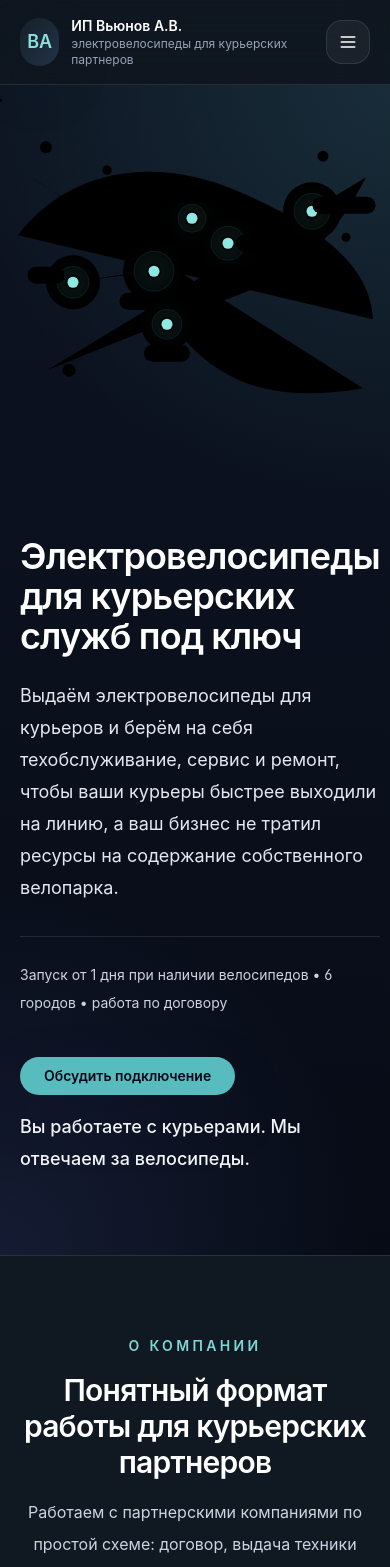
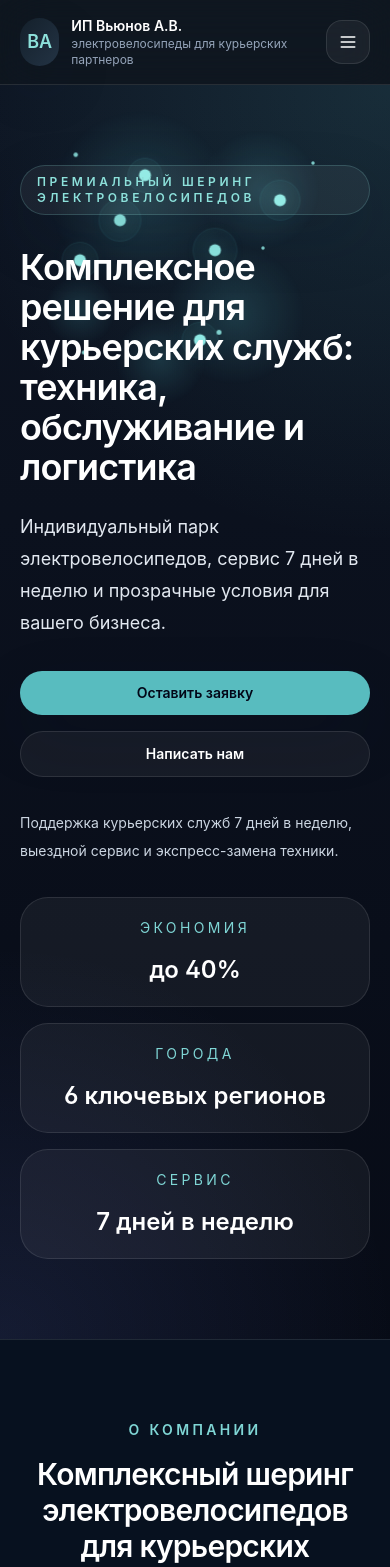
Before and after one commit to LekaVJN/ab, a Next.js app: page / in a window 390 px wide. Shown: the top 1567 px of the page. Built offline with nearby package versions, Linux system fonts and the light colour scheme.

Commit message:
Update site content before publishing

```diff
--- a/components/CompanySection.tsx
+++ b/components/CompanySection.tsx
@@ -4,7 +4,7 @@ import { motion } from 'framer-motion';
 
 export default function CompanySection() {
   return (
-    <section id="company" className="border-t border-white/10 bg-[#101922]">
+    <section id="company" className="border-t border-white/10 bg-[#07111f]">
       <div className="container py-20">
         <motion.div
           initial={{ opacity: 0, y: 24 }}
@@ -16,38 +16,38 @@ export default function CompanySection() {
           <div className="section-heading mx-auto max-w-4xl space-y-4 text-center">
             <p className="section-title">О компании</p>
             <h2 className="text-3xl font-semibold tracking-tight text-white sm:text-4xl">
-              Понятный формат работы для курьерских партнеров
+              Комплексный шеринг электровелосипедов для курьерских компаний
             </h2>
             <p className="max-w-3xl text-base leading-8 text-slate-300 sm:text-lg">
-              Работаем с партнерскими компаниями по простой схеме: договор, выдача техники курьерам, плановое обслуживание,
-              ремонт и замена без лишней бюрократии.
+              ИП Вьюнов А.В. предлагает полный сервис аренды для бизнеса: парк электровелосипедов, гибкую выдачу для курьеров,
+              сервисное сопровождение и оперативную замену техники.
             </p>
           </div>
           <div className="mt-12 grid gap-6 sm:grid-cols-2">
             {[
               {
-                title: 'Договор с партнером',
-                text: 'Работаем официально, с понятными условиями и фиксированным порядком взаимодействия.',
+                title: 'Комплексный парк',
+                text: 'Готовые электровелосипеды для ежедневной работы курьерских команд.',
               },
               {
-                title: 'Выдача курьерам',
-                text: 'Курьеры приходят от партнера, мы выдаем подготовленные велосипеды и фиксируем выдачу.',
+                title: 'Гибкий шеринг',
+                text: 'Адаптивные условия аренды под задачи курьерских компаний.',
               },
               {
-                title: 'Плановое ТО',
-                text: 'Бесплатное техническое обслуживание примерно раз в две недели.',
+                title: 'Лёгкая выдача',
+                text: 'Оперативная выдача техники курьерам в удобном режиме.',
               },
               {
-                title: 'Ремонт без лишней паузы',
-                text: 'Если проблема с техникой не связана с действиями курьера, помогаем разобраться и забираем велосипед при необходимости.',
+                title: 'Сервисное сопровождение',
+                text: 'Поддержка и техобслуживание на каждом этапе эксплуатации.',
               },
               {
-                title: 'Быстрая замена',
-                text: 'Когда ремонт занимает время, выдаем замену, чтобы работа не останавливалась.',
+                title: 'Гарантийное обслуживание',
+                text: 'Гарантии на технику и замена оборудования в срок.',
               },
               {
-                title: 'Связь по делу',
-                text: 'На связи с менеджерами и курьерами по телефону и в мессенджерах.',
+                title: 'Быстрая замена техники',
+                text: 'Замена велосипеда за считанные часы при необходимости.',
               },
             ].map((item, index) => (
               <motion.div
--- a/components/Footer.tsx
+++ b/components/Footer.tsx
@@ -2,13 +2,13 @@
 
 export default function Footer() {
   return (
-    <footer className="border-t border-white/10 bg-[#0d141c] text-slate-400">
+    <footer className="border-t border-white/10 bg-[#08121f] text-slate-400">
       <div className="container py-10">
         <div className="grid gap-8 md:grid-cols-[1.5fr_1fr] lg:grid-cols-[1.6fr_1fr]">
           <div>
             <p className="text-sm uppercase tracking-[0.22em] text-[#7fd6d5]">ИП Вьюнов А.В.</p>
             <p className="mt-4 max-w-2xl text-sm leading-7 text-slate-400">
-              Электровелосипеды для курьерских партнеров: выдача, обслуживание и замена в нескольких городах Сибири.
+              Профессиональный шеринг электровелосипедов для курьеров. Деловой и надежный формат сотрудничества.
             </p>
           </div>
           <div className="grid gap-3 text-sm leading-7 text-slate-400">
--- a/components/GeographySection.tsx
+++ b/components/GeographySection.tsx
@@ -6,8 +6,8 @@ const cities = ['Кемерово', 'Омск', 'Томск', 'Новосиби
 
 export default function GeographySection() {
   return (
-    <section id="geography" className="relative overflow-hidden border-t border-slate-300 bg-[#ebeff3] text-slate-950">
-      <div className="absolute right-0 top-12 hidden h-72 w-72 rounded-full bg-[#58bcbf]/8 blur-3xl md:block" aria-hidden="true" />
+    <section id="geography" className="border-t border-slate-300 bg-slate-200/90 text-slate-950 relative overflow-hidden">
+      <div className="absolute right-0 top-12 hidden h-72 w-72 rounded-full bg-[#58bcbf]/10 blur-3xl md:block" aria-hidden="true" />
       <div className="container py-20">
         <div className="mx-auto max-w-5xl">
           <motion.div
@@ -19,10 +19,10 @@ export default function GeographySection() {
           >
             <p className="section-title">География присутствия</p>
             <h2 className="text-3xl font-semibold tracking-tight text-slate-950 sm:text-4xl">
-              Работаем в нескольких городах Сибири
+              Широкая география партнерской сети в ключевых городах
             </h2>
             <p className="max-w-3xl text-base leading-8 text-slate-600 sm:text-lg">
-              Парк и сопровождение уже выстроены в городах, где нам удобно быстро выдавать технику и поддерживать партнеров в работе.
+              Наша сеть охватывает ключевые города Сибири, обеспечивая надежную поддержку курьерским службам и курьерским компаниям.
             </p>
           </motion.div>
 
@@ -36,7 +36,7 @@ export default function GeographySection() {
                 transition={{ duration: 0.55, ease: 'easeOut', delay: 0.1 + index * 0.05 }}
                 className="w-full max-w-[360px] rounded-[28px] border border-slate-200 bg-white/95 p-7 shadow-soft transition hover:-translate-y-1 hover:shadow-xl"
               >
-                <p className="text-sm uppercase tracking-[0.3em] text-[#57b8b9]">Город присутствия</p>
+                <p className="text-sm uppercase tracking-[0.3em] text-[#57b8b9]">Город</p>
                 <h3 className="mt-5 text-3xl font-semibold text-slate-950">{city}</h3>
               </motion.div>
             ))}
--- a/components/HeroBackground.tsx
+++ b/components/HeroBackground.tsx
@@ -1,57 +1,6 @@
 'use client';
 
 import { useEffect, useRef, useState } from 'react';
-
-const stars = [
-  { cx: 92, cy: 94, r: 2.3, className: 'star-1' },
-  { cx: 214, cy: 140, r: 1.8, className: 'star-2' },
-  { cx: 646, cy: 112, r: 2.1, className: 'star-3' },
-  { cx: 692, cy: 274, r: 1.7, className: 'star-4' },
-  { cx: 138, cy: 540, r: 2.5, className: 'star-5' },
-  { cx: 574, cy: 494, r: 2.2, className: 'star-6' },
-];
-
-const cities = [
-  { name: 'Омск', x: 146, y: 364, r: 32, labelCenterX: 92, labelCenterY: 350, labelWidth: 74 },
-  { name: 'Новосибирск', x: 308, y: 342, r: 40, labelCenterX: 308, labelCenterY: 402, labelWidth: 138 },
-  { name: 'Томск', x: 384, y: 236, r: 28, labelCenterX: 384, labelCenterY: 186, labelWidth: 78 },
-  { name: 'Кемерово', x: 456, y: 286, r: 34, labelCenterX: 526, labelCenterY: 286, labelWidth: 108, hub: true },
-  { name: 'Барнаул', x: 334, y: 448, r: 30, labelCenterX: 334, labelCenterY: 506, labelWidth: 92 },
-  { name: 'Красноярск', x: 624, y: 222, r: 36, labelCenterX: 688, labelCenterY: 210, labelWidth: 126 },
-];
-
-const routes = [
-  { id: 'route-west', d: 'M146 364 C 198 356, 252 346, 308 342' },
-  { id: 'route-north', d: 'M308 342 C 330 304, 356 270, 384 236' },
-  { id: 'route-hub', d: 'M308 342 C 352 326, 400 308, 456 286' },
-  { id: 'route-east', d: 'M456 286 C 520 262, 572 240, 624 222' },
-  { id: 'route-south', d: 'M308 342 C 318 374, 324 406, 334 448' },
-  { id: 'route-link', d: 'M384 236 C 404 246, 426 262, 456 286' },
-];
-
-const sparks = [
-  { path: routes[0].d, duration: '7.4s', begin: '0s' },
-  { path: routes[2].d, duration: '6.2s', begin: '1.1s' },
-  { path: routes[3].d, duration: '7.8s', begin: '2.4s' },
-  { path: routes[4].d, duration: '6.8s', begin: '3.2s', gold: true },
-];
-
-const ambientDots = [
-  { left: '6%', top: '18%', size: 4, className: 'drift-1' },
-  { left: '12%', top: '52%', size: 5, className: 'drift-2' },
-  { left: '18%', top: '28%', size: 3, className: 'drift-3' },
-  { left: '24%', top: '72%', size: 4, className: 'drift-4' },
-  { left: '33%', top: '14%', size: 5, className: 'drift-5' },
-  { left: '39%', top: '58%', size: 3, className: 'drift-6' },
-  { left: '46%', top: '34%', size: 4, className: 'drift-1' },
-  { left: '53%', top: '78%', size: 5, className: 'drift-2' },
-  { left: '61%', top: '18%', size: 4, className: 'drift-3' },
-  { left: '68%', top: '48%', size: 3, className: 'drift-4' },
-  { left: '74%', top: '24%', size: 5, className: 'drift-5' },
-  { left: '81%', top: '66%', size: 4, className: 'drift-6' },
-  { left: '88%', top: '16%', size: 3, className: 'drift-2' },
-  { left: '91%', top: '56%', size: 5, className: 'drift-4' },
-];
 
 export default function HeroBackground() {
   const [offset, setOffset] = useState({ x: 0, y: 0 });
@@ -60,15 +9,14 @@ export default function HeroBackground() {
 
   useEffect(() => {
     if (typeof window === 'undefined') return;
-
     const motionPref = window.matchMedia('(prefers-reduced-motion: reduce)');
-    if (motionPref.matches || window.innerWidth < 768) return;
+    if (motionPref.matches) return;
+    if (window.innerWidth < 768) return;
 
     const handlePointerMove = (event: MouseEvent) => {
-      const x = (event.clientX / window.innerWidth - 0.5) * 10;
-      const y = (event.clientY / window.innerHeight - 0.5) * 8;
+      const x = (event.clientX / window.innerWidth - 0.5) * 12;
+      const y = (event.clientY / window.innerHeight - 0.5) * 10;
       target.current = { x, y };
-
       if (frame.current === null) {
         frame.current = window.requestAnimationFrame(() => {
           setOffset(target.current);
@@ -80,7 +28,7 @@ export default function HeroBackground() {
     window.addEventListener('pointermove', handlePointerMove);
     return () => {
       window.removeEventListener('pointermove', handlePointerMove);
-      if (frame.current !== null) {
+      if (frame.current) {
         window.cancelAnimationFrame(frame.current);
       }
     };
@@ -89,108 +37,69 @@ export default function HeroBackground() {
   return (
     <div className="hero-visual" style={{ transform: `translate3d(${offset.x}px, ${offset.y}px, 0)` }}>
       <div className="hero-bg-grid" aria-hidden="true" />
-      <div className="hero-drift-dots" aria-hidden="true">
-        {ambientDots.map((dot, index) => (
-          <span
-            key={`${dot.left}-${dot.top}-${index}`}
-            className={`hero-drift-dot ${dot.className}`}
-            style={{ left: dot.left, top: dot.top, width: `${dot.size}px`, height: `${dot.size}px` }}
-          />
-        ))}
-      </div>
-      <div className="hero-edge-fade" aria-hidden="true" />
       <svg className="hero-visual-svg" viewBox="0 0 780 680" preserveAspectRatio="xMidYMid meet" aria-hidden="true">
         <defs>
-          <linearGradient id="heroRouteGradient" x1="0%" y1="0%" x2="100%" y2="0%">
-            <stop offset="0%" stopColor="rgba(221, 193, 126, 0.24)" />
-            <stop offset="45%" stopColor="rgba(146, 238, 232, 0.92)" />
-            <stop offset="100%" stopColor="rgba(221, 193, 126, 0.48)" />
-          </linearGradient>
-          <filter id="heroSoftBlur" x="-50%" y="-50%" width="200%" height="200%">
-            <feGaussianBlur stdDeviation="12" />
-          </filter>
-          <filter id="heroCityRingBlur" x="-120%" y="-120%" width="340%" height="340%">
-            <feGaussianBlur stdDeviation="9" />
-          </filter>
-          <filter id="heroCityCoreBlur" x="-140%" y="-140%" width="380%" height="380%">
-            <feGaussianBlur stdDeviation="7" />
+          <radialGradient id="heroSpot" cx="50%" cy="50%" r="50%">
+            <stop offset="0%" stopColor="rgba(81, 215, 214, 0.22)" />
+            <stop offset="100%" stopColor="rgba(81, 215, 214, 0)" />
+          </radialGradient>
+          <radialGradient id="heroGlowSpot" cx="50%" cy="50%" r="50%">
+            <stop offset="0%" stopColor="rgba(92, 208, 218, 0.16)" />
+            <stop offset="100%" stopColor="rgba(92, 208, 218, 0)" />
+          </radialGradient>
+          <filter id="heroGlow" x="-50%" y="-50%" width="200%" height="200%">
+            <feGaussianBlur stdDeviation="5" result="blur" />
+            <feMerge>
+              <feMergeNode in="blur" />
+              <feMergeNode in="SourceGraphic" />
+            </feMerge>
           </filter>
         </defs>
 
-        <path className="hero-ambient-trace trace-1" d="M36 270 C 140 134, 314 112, 476 182 S 740 328, 746 438" />
-        <path className="hero-ambient-trace trace-2" d="M94 540 C 238 482, 352 436, 480 388 S 674 266, 732 154" />
-        <path className="hero-ambient-trace trace-3" d="M58 152 C 166 214, 244 302, 334 434 S 544 608, 726 576" />
+        <circle cx="280" cy="200" r="180" fill="url(#heroGlowSpot)" />
+        <circle cx="520" cy="180" r="120" fill="url(#heroGlowSpot)" />
+        <circle cx="470" cy="430" r="140" fill="url(#heroGlowSpot)" />
+        <circle cx="320" cy="520" r="90" fill="url(#heroGlowSpot)" />
+        <circle cx="160" cy="420" r="72" fill="url(#heroGlowSpot)" />
 
-        {stars.map((star) => (
-          <g key={`${star.cx}-${star.cy}`} className={`hero-star ${star.className}`}>
-            <circle className="hero-star-halo" cx={star.cx} cy={star.cy} r={star.r * 5.2} />
-            <circle className="hero-star-core" cx={star.cx} cy={star.cy} r={star.r} />
+        <g className="hero-floating-dots">
+          <circle className="hero-floating-dot dot-1" cx="150" cy="110" r="4.5" />
+          <circle className="hero-floating-dot dot-2" cx="620" cy="130" r="3.5" />
+          <circle className="hero-floating-dot dot-3" cx="430" cy="470" r="5" />
+          <circle className="hero-floating-dot dot-4" cx="160" cy="510" r="4" />
+          <circle className="hero-floating-dot dot-5" cx="520" cy="300" r="3.5" />
+        </g>
+
+        <g className="hero-city-cluster">
+          <g className="hero-city-marker">
+            <circle className="hero-city-ring" cx="240" cy="240" r="42" />
+            <circle className="hero-city-core" cx="240" cy="240" r="12" />
+            <text x="240" y="295" textAnchor="middle">Кемерово</text>
           </g>
-        ))}
-
-        <g className="hero-network-layer">
-          <g>
-            {routes.map((route) => (
-              <path key={route.id} id={route.id} className="hero-route-path" d={route.d} />
-            ))}
+          <g className="hero-city-marker">
+            <circle className="hero-city-ring" cx="160" cy="320" r="36" />
+            <circle className="hero-city-core" cx="160" cy="320" r="12" />
+            <text x="160" y="370" textAnchor="middle">Омск</text>
           </g>
-
-          <g>
-            {sparks.map((spark, index) => (
-              <circle
-                key={`${spark.path}-${spark.begin}`}
-                className={`hero-route-spark${spark.gold ? ' hero-route-spark-gold' : ''}`}
-                r={index === 1 ? 3.4 : 3}
-              >
-                <animateMotion dur={spark.duration} repeatCount="indefinite" begin={spark.begin} path={spark.path} />
-              </circle>
-            ))}
+          <g className="hero-city-marker">
+            <circle className="hero-city-ring" cx="290" cy="150" r="34" />
+            <circle className="hero-city-core" cx="290" cy="150" r="12" />
+            <text x="290" y="195" textAnchor="middle">Томск</text>
           </g>
-
-          <g className="hero-city-cluster">
-            {cities.map((city) => (
-              <g key={city.name} className="hero-city-marker">
-                <circle
-                  className={`hero-city-halo${city.hub ? ' city-hub-halo' : ''}`}
-                  cx={city.x}
-                  cy={city.y}
-                  r={city.r + 22}
-                />
-                <circle
-                  className={`hero-city-pulse${city.hub ? ' city-hub-pulse' : ''}`}
-                  cx={city.x}
-                  cy={city.y}
-                  r={city.r + 14}
-                />
-                <circle
-                  className={`hero-city-ring-blur${city.hub ? ' city-hub-ring-blur' : ''}`}
-                  cx={city.x}
-                  cy={city.y}
-                  r={city.r + 2}
-                />
-                <circle className="hero-city-ring" cx={city.x} cy={city.y} r={city.r} />
-                <circle
-                  className={`hero-city-core-glow${city.hub ? ' city-hub-core-glow' : ''}`}
-                  cx={city.x}
-                  cy={city.y}
-                  r={15}
-                />
-                <circle className={`hero-city-core${city.hub ? ' city-hub' : ''}`} cx={city.x} cy={city.y} r={11} />
-                <g className="hero-city-label-group">
-                  <rect
-                    className={`hero-city-label-surface${city.hub ? ' city-hub-label-surface' : ''}`}
-                    x={city.labelCenterX - city.labelWidth / 2}
-                    y={city.labelCenterY - 17}
-                    width={city.labelWidth}
-                    height={34}
-                    rx={17}
-                  />
-                  <text className="hero-city-label-text" x={city.labelCenterX} y={city.labelCenterY + 5} textAnchor="middle">
-                    {city.name}
-                  </text>
-                </g>
-              </g>
-            ))}
+          <g className="hero-city-marker">
+            <circle className="hero-city-ring" cx="430" cy="300" r="44" />
+            <circle className="hero-city-core" cx="430" cy="300" r="12" />
+            <text x="430" y="355" textAnchor="middle">Новосибирск</text>
+          </g>
+          <g className="hero-city-marker">
+            <circle className="hero-city-ring" cx="400" cy="480" r="36" />
+            <circle className="hero-city-core" cx="400" cy="480" r="12" />
+            <text x="400" y="535" textAnchor="middle">Барнаул</text>
+          </g>
+          <g className="hero-city-marker">
+            <circle className="hero-city-ring" cx="560" cy="200" r="40" />
+            <circle className="hero-city-core" cx="560" cy="200" r="12" />
+            <text x="560" y="255" textAnchor="middle">Красноярск</text>
           </g>
         </g>
       </svg>
--- a/components/HeroSection.tsx
+++ b/components/HeroSection.tsx
@@ -6,42 +6,69 @@ import HeroBackground from './HeroBackground';
 export default function HeroSection() {
   return (
     <section id="hero" className="hero-area glow-section relative overflow-hidden">
-      <div className="hero-background-stage">
+      <div className="absolute inset-0 lg:hidden">
         <HeroBackground />
       </div>
-      <div className="container relative z-10 flex min-h-[640px] items-center py-20 lg:min-h-[760px] lg:py-28">
+      <div className="container relative z-10 py-20 lg:py-24">
+        <div className="grid gap-16 lg:grid-cols-[1.05fr_0.95fr] items-center">
+          <div className="hidden lg:flex items-center justify-center">
+            <HeroBackground />
+          </div>
+
           <motion.div
             initial={{ opacity: 0, y: 24 }}
             animate={{ opacity: 1, y: 0 }}
             transition={{ duration: 0.8, ease: 'easeOut' }}
-          className="max-w-[42rem] space-y-8"
+            className="space-y-8 max-w-xl"
           >
+            <p className="inline-flex rounded-full border border-[#8de1db]/20 bg-white/5 px-4 py-2 text-xs font-semibold uppercase tracking-[0.3em] text-[#8de1db] shadow-soft">
+              Премиальный шеринг электровелосипедов
+            </p>
+
             <div className="space-y-6">
               <h1 className="text-4xl font-semibold tracking-tight text-white sm:text-5xl lg:text-6xl">
-              Электровелосипеды для курьерских служб под ключ
+                Комплексное решение для курьерских служб: техника, обслуживание и логистика
               </h1>
-            <p className="max-w-3xl text-lg leading-8 text-slate-200 sm:text-xl">
-              Выдаём электровелосипеды для курьеров и берём на себя техобслуживание, сервис и ремонт, чтобы ваши курьеры
-              быстрее выходили на линию, а ваш бизнес не тратил ресурсы на содержание собственного велопарка.
+              <p className="text-lg leading-8 text-slate-200 sm:text-xl">
+                Индивидуальный парк электровелосипедов, сервис 7 дней в неделю и прозрачные условия для вашего бизнеса.
               </p>
             </div>
 
-          <p className="border-t border-white/10 pt-6 text-sm leading-7 text-slate-300">
-            Запуск от 1 дня при наличии велосипедов • 6 городов • работа по договору
+            <div className="flex flex-col gap-4 sm:flex-row">
+              <a
+                href="#contact"
+                className="inline-flex items-center justify-center rounded-full bg-[#58bcbf] px-6 py-3 text-sm font-semibold text-slate-950 shadow-soft hover:bg-[#48a9a9]"
+              >
+                Оставить заявку
+              </a>
+              <a
+                href="mailto:Vyunov2@mail.ru"
+                className="inline-flex items-center justify-center rounded-full border border-white/10 bg-white/5 px-6 py-3 text-sm font-semibold text-white hover:bg-white/10"
+              >
+                Написать нам
+              </a>
+            </div>
+
+            <p className="text-sm leading-7 text-slate-300">
+              Поддержка курьерских служб 7 дней в неделю, выездной сервис и экспресс-замена техники.
             </p>
 
-          <div className="flex flex-col items-start gap-4 pt-2 sm:gap-5">
-            <a
-              href="tel:+79237977812"
-              className="inline-flex items-center justify-center rounded-full bg-[#58bcbf] px-6 py-3 text-center text-sm font-semibold leading-none text-slate-950 shadow-soft hover:bg-[#48a9a9]"
-            >
-              Обсудить подключение
-            </a>
-            <p className="max-w-lg text-lg font-medium leading-8 text-slate-100 sm:text-xl">
-              Вы работаете с курьерами. Мы отвечаем за велосипеды.
-            </p>
+            <div className="grid gap-4 sm:grid-cols-3">
+              <div className="rounded-[28px] border border-white/10 bg-white/5 p-5 text-center">
+                <p className="text-sm uppercase tracking-[0.24em] text-[#7fd6d5]">Экономия</p>
+                <p className="mt-4 text-2xl font-semibold text-white">до 40%</p>
+              </div>
+              <div className="rounded-[28px] border border-white/10 bg-white/5 p-5 text-center">
+                <p className="text-sm uppercase tracking-[0.24em] text-[#7fd6d5]">Города</p>
+                <p className="mt-4 text-2xl font-semibold text-white">6 ключевых регионов</p>
+              </div>
+              <div className="rounded-[28px] border border-white/10 bg-white/5 p-5 text-center">
+                <p className="text-sm uppercase tracking-[0.24em] text-[#7fd6d5]">Сервис</p>
+                <p className="mt-4 text-2xl font-semibold text-white">7 дней в неделю</p>
+              </div>
             </div>
           </motion.div>
+        </div>
       </div>
     </section>
   );
--- a/components/PricingSection.tsx
+++ b/components/PricingSection.tsx
@@ -17,7 +17,7 @@ const plans = [
 
 export default function PricingSection() {
   return (
-    <section id="pricing" className="relative overflow-hidden border-t border-white/10 bg-[#101820]">
+    <section id="pricing" className="border-t border-white/10 bg-[#08121f] relative overflow-hidden">
       <div className="absolute left-0 top-16 hidden h-64 w-64 rounded-full bg-[#8de1db]/10 blur-3xl md:block" aria-hidden="true" />
       <div className="container py-20">
         <motion.div
@@ -29,7 +29,7 @@ export default function PricingSection() {
         >
           <p className="section-title">Гибкие тарифы</p>
           <h2 className="text-3xl font-semibold tracking-tight text-white sm:text-4xl">
-            Понятные тарифы на технику
+            Гибкие тарифы для вашего бизнеса
           </h2>
         </motion.div>
 
```
Also changed, not shown: components/ContactSection.tsx (+11 -11 lines), components/FinalCtaSection.tsx (+6 -6 lines), components/TermsSection.tsx (+23 -23 lines), components/WhyChooseSection.tsx (+10 -10 lines). Lines whose indentation alone changed are shown as unchanged.
